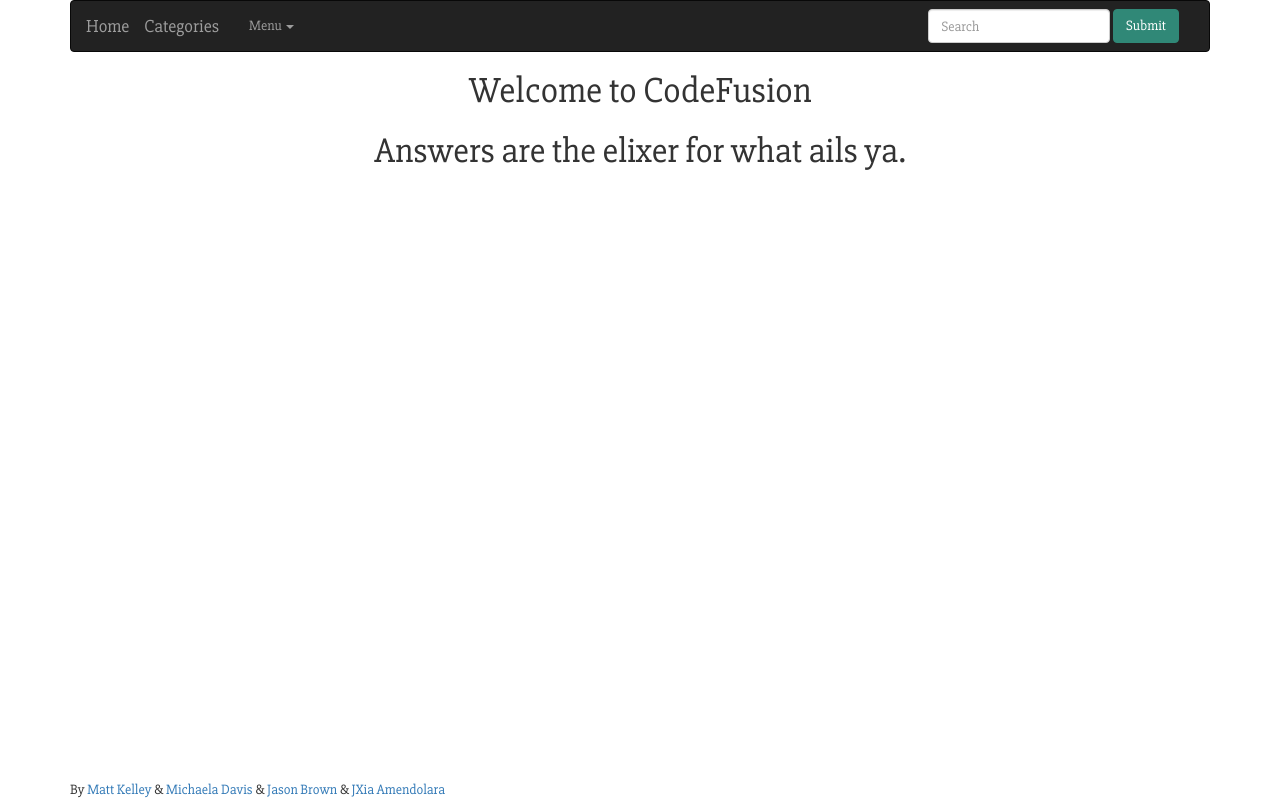
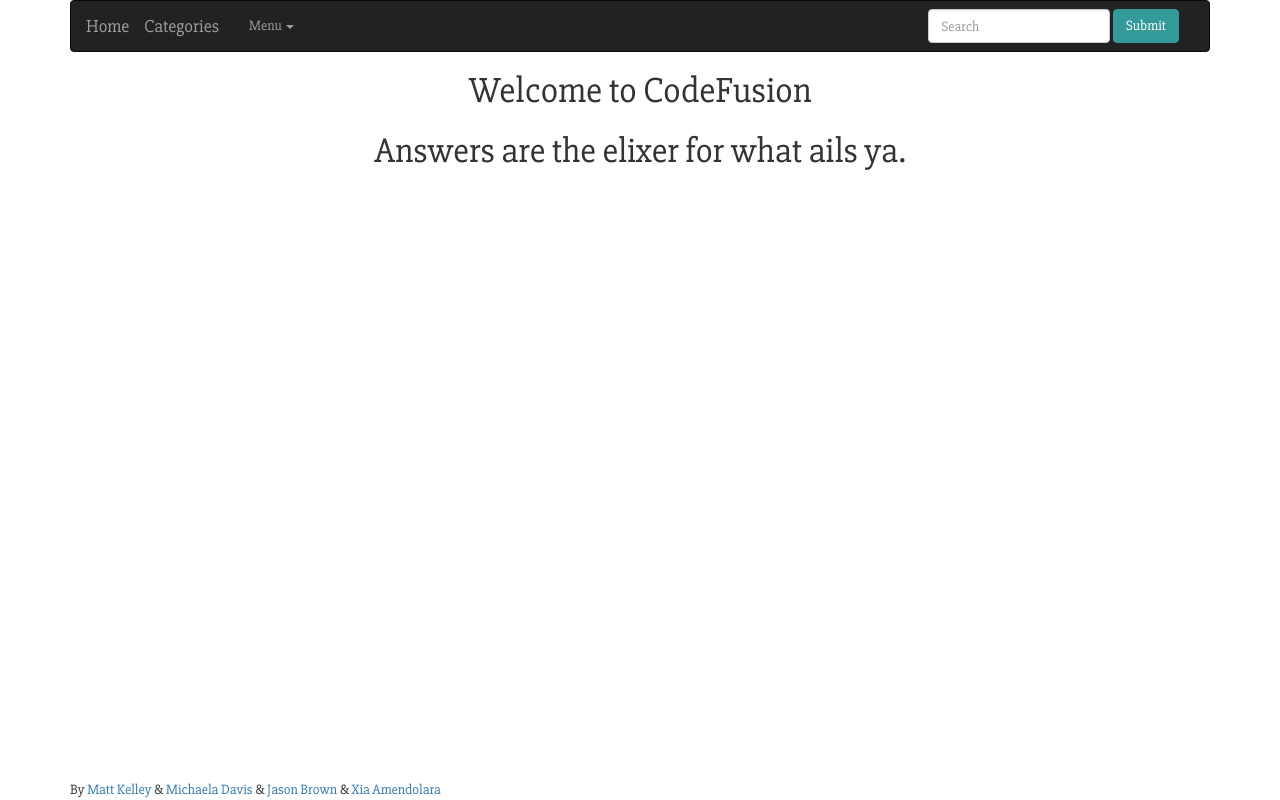
Before and after one commit to mkelley2/forum_project, a PHP site: template web/views/index.html.twig in a window 1280 px wide. Run offline with PHP 8.4, Linux system fonts and the light colour scheme; the template is opened without the code that fills it, so the values that code supplies are empty; some libraries are stand-ins or nearby versions.

Commit message:
update submit button color to match logo

```diff
--- a/web/styles.css
+++ b/web/styles.css
@@ -38,8 +38,8 @@ td {
 
 .btn-primary {
     color: #ffffff;
-    background-color: #308877;
-    border-color: #308877
+    background-color: #339999;
+    border-color: #339999;
 }
 
 #newCopies {
--- a/web/views/components/footer.html.twig
+++ b/web/views/components/footer.html.twig
@@ -1 +1 @@
-<footer>By <a href="https://github.com/mkelley2">Matt Kelley</a> &amp; <a href="https://github.com/Michaela-Davis">Michaela Davis</a> &amp; <a href="https://github.com/Evan-Alexander">Jason Brown</a> &amp; <a href="https://github.com/Xesme">JXia Amendolara</a></footer>
+<footer>By <a href="https://github.com/mkelley2">Matt Kelley</a> &amp; <a href="https://github.com/Michaela-Davis">Michaela Davis</a> &amp; <a href="https://github.com/Evan-Alexander">Jason Brown</a> &amp; <a href="https://github.com/Xesme">Xia Amendolara</a></footer>
```
